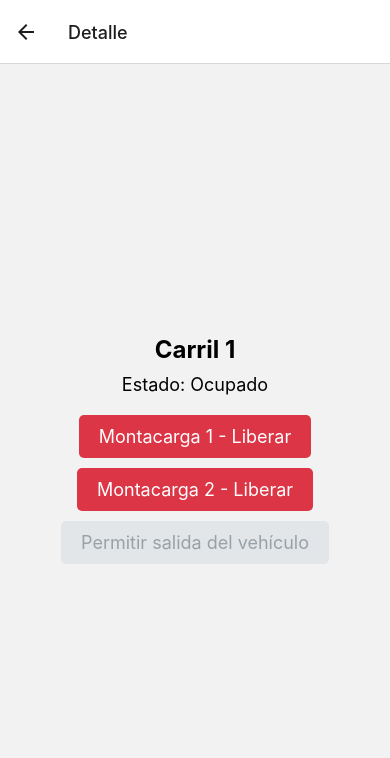
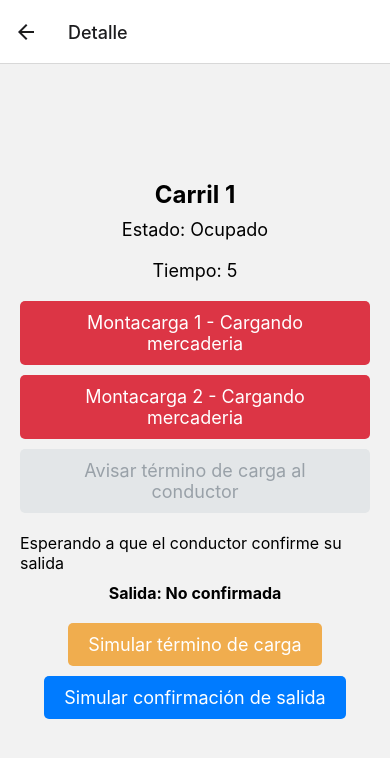
Before and after one commit to proyectosICM/montacarga-auxiliar, a React Native app: screen /Detalle in a window 390 px wide. Shown: the top 758 px of the page. Built offline with nearby package versions, Linux system fonts and the light colour scheme.

Commit message:
Con tiempo

```diff
--- a/screens/AsignarCarril.jsx
+++ b/screens/AsignarCarril.jsx
@@ -5,57 +5,29 @@ import { Button } from "react-native-elements";
 
 export function AsignarCarril() {
   const navigation = useNavigation();
-  const [selectedCarril, setSelectedCarril] = useState(null);
+  const [trabaruedas, setTrabaruedas] = useState(false);
   const [selectedMontacarga, setSelectedMontacarga] = useState(null);
 
-  const handleCarrilSelect = (carril) => {
-    setSelectedCarril(carril);
+  const handleTrabaruedas = () => {
+    setTrabaruedas(true);
   };
 
   const handleMontacargaSelect = (montacarga) => {
     setSelectedMontacarga(montacarga);
   };
 
-  const isContinuarDisabled = !selectedCarril || !selectedMontacarga;
+  const isContinuarDisabled =  !selectedMontacarga || !trabaruedas;
 
   return (
     <View style={styles.container}>
-      <Text style={styles.title}>Seleccione el Carril al que va a asignar</Text>
-      <View style={styles.buttonContainer}>
-        <Button
-          title={"2 Libre"}
-          buttonStyle={[
-            styles.button,
-            selectedCarril === 2 && styles.selectedButton,
-          ]}
-          onPress={() => handleCarrilSelect(2)}
-        />
-        <Button
-          title={"3 Libre"}
-          buttonStyle={[
-            styles.button,
-            selectedCarril === 3 && styles.selectedButton,
-          ]}
-          onPress={() => handleCarrilSelect(3)}
-        />
-        <Button
-          title={"6 Libre"}
-          buttonStyle={[
-            styles.button,
-            selectedCarril === 6 && styles.selectedButton,
-          ]}
-          onPress={() => handleCarrilSelect(6)}
-        />
-        <Button
-          title={"8 Libre"}
-          buttonStyle={[
-            styles.button,
-            selectedCarril === 8 && styles.selectedButton,
-          ]}
-          onPress={() => handleCarrilSelect(8)}
-        />
-      </View>
-
+      <Button
+        title={'Confirmar colocacion de trabaruedas'}
+        buttonStyle={[
+          styles.confirmButton,
+          trabaruedas && styles.confirmButtonGreen, // Agregado
+        ]}
+        onPress={() => handleTrabaruedas()}
+      />
       <Text style={styles.title}>Asignar número de Montacargas</Text>
       <View style={styles.buttonContainer}>
         <Button
@@ -76,12 +48,14 @@ export function AsignarCarril() {
         />
       </View>
 
-      <Text style={styles.infoText}>Carril: {selectedCarril}</Text>
+      <Text style={styles.infoText}>
+        Trabaruedas: {trabaruedas ? "Si" : "No"}
+      </Text>
+
       <Text style={styles.infoText}>
         Nro. Montacargas: {selectedMontacarga}
       </Text>
 
-      {/* Estilo para el botón "Continuar" */}
       <Button
         title={"Continuar"}
         buttonStyle={[
@@ -91,8 +65,6 @@ export function AsignarCarril() {
         disabled={isContinuarDisabled}
         onPress={() => navigation.navigate('Inicio')}
       />
-
-
     </View>
   );
 }
@@ -132,6 +104,14 @@ const styles = StyleSheet.create({
     fontSize: 16,
     marginBottom: 10,
   },
+  confirmButton: {
+    backgroundColor: "#DC3545", // Rojo para botones de confirmación
+    marginVertical: 10,
+    borderRadius: 10,
+  },
+  confirmButtonGreen: {
+    backgroundColor: "#28A745", // Verde cuando se ha confirmado
+  },
   continuarButton: {
     backgroundColor: "#007BFF", // Color para el botón "Continuar"
     marginVertical: 20, // Añade espacio vertical
--- a/screens/DetalleCarril.jsx
+++ b/screens/DetalleCarril.jsx
@@ -1,5 +1,5 @@
 import { useNavigation } from "@react-navigation/native";
-import React, { useState } from "react";
+import React, { useEffect, useState } from "react";
 import { Text, View, StyleSheet, Alert } from "react-native";
 import { Button } from "react-native-elements";
 
@@ -7,16 +7,28 @@ export function DetalleCarril() {
   const navigation = useNavigation();
   const [montacarga1Liberado, setMontacarga1Liberado] = useState(false);
   const [montacarga2Liberado, setMontacarga2Liberado] = useState(false);
+  const [simulacionCompletada, setSimulacionCompletada] = useState(false);
+
+  const [confirmacionSalida, setConfirmacionSalida] = useState(false);
+  const [secondsRemaining, setSecondsRemaining] = useState(0); // Estado para el temporizador
+  const [isEnabled, setIsEnabled] = useState(false);
+  useEffect(() => {
+    // Iniciar el temporizador cuando el componente se monta
+    const interval = setInterval(() => {
+      if (secondsRemaining >= 0) {
+        setSecondsRemaining(secondsRemaining + 1);
+      } else {
+        clearInterval(interval); // Detener el temporizador cuando llegue a cero
+        setIsEnabled(true); // Habilitar el botón
+      }
+    }, 1000); // Actualizar cada 1 segundo
+
+    // Limpieza cuando el componente se desmonta
+    return () => clearInterval(interval);
+  }, [secondsRemaining]);
 
   const Liberar = (montacarga) => {
-    Alert.alert(
-      "Confirmar Liberación",
-      `Seguro que desea liberar el montacarga ${montacarga}?`,
-      [
-        { text: "No", style: "cancel" },
-        { text: "Sí", onPress: () => realizarLiberacion(montacarga) },
-      ]
-    );
+    realizarLiberacion(montacarga);
   };
 
   const realizarLiberacion = (montacarga) => {
@@ -27,18 +39,49 @@ export function DetalleCarril() {
     }
   };
 
+  const Anunciar = () => {
+    Alert.alert(
+      "Confirmar Liberación",
+      `¿Seguro que desea confirmar termino de carga?`,
+      [
+        { text: "No", style: "cancel" },
+        { text: "Sí" },
+      ]
+    );
+  };
+
   const permitirSalidaHabilitado = montacarga1Liberado && montacarga2Liberado;
+
+  const handleSimulacionClick = () => {
+    if (!simulacionCompletada) {
+      if (!montacarga1Liberado) {
+        setMontacarga1Liberado(true);
+      } else if (!montacarga2Liberado) {
+        setMontacarga2Liberado(true);
+        setSimulacionCompletada(true);
+      }
+    } else {
+      setSimulacionCompletada(false);
+      setMontacarga1Liberado(false);
+      setMontacarga2Liberado(false);
+    }
+  };
+
+  const handleConfirmacionSalidaClick = () => {
+    setConfirmacionSalida(true);
+  };
 
   return (
     <View style={styles.container}>
       <Text style={styles.title}>Carril 1</Text>
       <Text style={styles.status}>Estado: Ocupado</Text>
+      <Text style={styles.status}>Tiempo: {secondsRemaining}</Text>
 
       <Button
         title={
           montacarga1Liberado
             ? "Montacarga 1 - Libre"
-            : "Montacarga 1 - Liberar"
+            : "Montacarga 1 - Cargando mercaderia"
         }
         buttonStyle={[
           styles.button,
@@ -50,7 +93,7 @@ export function DetalleCarril() {
         title={
           montacarga2Liberado
             ? "Montacarga 2 - Libre"
-            : "Montacarga 2 - Liberar"
+            : "Montacarga 2 - Cargando mercaderia"
         }
         buttonStyle={[
           styles.button,
@@ -60,13 +103,36 @@ export function DetalleCarril() {
       />
 
       <Button
-        title={"Permitir salida del vehículo"}
+        title={"Avisar término de carga al conductor"}
         buttonStyle={[
           styles.salidaButton,
           !permitirSalidaHabilitado && styles.disabledButton,
         ]}
         disabled={!permitirSalidaHabilitado}
-        onPress={() => navigation.navigate('Inicio')}
+        onPress={() => Anunciar()}
+      />
+
+      <Text style={styles.waitText}>Esperando a que el conductor confirme su salida</Text>
+      <Text style={styles.confirmationText}>
+        {confirmacionSalida ? "Salida: Confirmada" : "Salida: No confirmada"}
+      </Text>
+
+      <Button
+        title={simulacionCompletada ? 'Simulación Completada' : 'Simular término de carga'}
+        buttonStyle={[
+          styles.simulateButton,
+          simulacionCompletada && styles.simulationCompletedButton,
+        ]}
+        onPress={handleSimulacionClick}
+      />
+
+      <Button
+        title={'Simular confirmación de salida'}
+        buttonStyle={[
+          styles.confirmationButton,
+          confirmacionSalida && styles.confirmationCompletedButton,
+        ]}
+        onPress={handleConfirmacionSalidaClick}
       />
     </View>
   );
@@ -108,6 +174,36 @@ const styles = StyleSheet.create({
   disabledButton: {
     backgroundColor: "#CCC", // Color para botones deshabilitados
   },
+  simulateButton: {
+    backgroundColor: "#F0AD4E", // Color para el botón de simulación
+    paddingHorizontal: 20,
+    paddingVertical: 10,
+    borderRadius: 5,
+    marginBottom: 10,
+    marginTop: 20,
+  },
+  simulationCompletedButton: {
+    backgroundColor: "#28A745", // Cambiar a verde cuando la simulación está completada
+  },
+  confirmationButton: {
+    backgroundColor: "#007BFF", // Color para el botón de confirmación
+    paddingHorizontal: 20,
+    paddingVertical: 10,
+    borderRadius: 5,
+    marginBottom: 10,
+  },
+  confirmationCompletedButton: {
+    backgroundColor: "#28A745", // Cambiar a verde cuando la confirmación está completada
+  },
+  waitText: {
+    fontSize: 16,
+    marginTop: 10,
+  },
+  confirmationText: {
+    fontSize: 16,
+    marginTop: 10,
+    fontWeight: "bold",
+  },
 });
 
 export default DetalleCarril;
--- a/screens/MenuCarril.jsx
+++ b/screens/MenuCarril.jsx
@@ -15,21 +15,21 @@ export function MenuCarril() {
       <Text style={styles.title}>Carriles</Text>
       <View style={styles.row}>
         <View style={styles.column}>
-          <Button title={"1 Ocupado"} buttonStyle={styles.ocupadoButton} onPress={() => Detalles()}/>
+          <Button title={"1 Ocupado - 2 Montacargas"} buttonStyle={styles.ocupadoButton} onPress={() => Detalles()}/>
           <Button title={"2 Libre"} buttonStyle={styles.libreButton} onPress={() => Detalles()}/>
         </View>
         <View style={styles.column}>
           <Button title={"3 Libre"} buttonStyle={styles.libreButton} onPress={() => Detalles()}/>
-          <Button title={"4 Ocupado"} buttonStyle={styles.ocupadoButton} onPress={() => Detalles()}/>
+          <Button title={"4 Pendiente"} buttonStyle={styles.pendienteButton} onPress={() => navigation.navigate('Asignar')}/>
         </View>
       </View>
       <View style={styles.row}>
         <View style={styles.column}>
-          <Button title={"5 Ocupado"} buttonStyle={styles.ocupadoButton} onPress={() => Detalles()}/>
-          <Button title={"6 Libre"} buttonStyle={styles.libreButton} onPress={() => Detalles()}/>
+          <Button title={"5 Ocupado - 1 Montacarga"} buttonStyle={styles.ocupadoButton} onPress={() => Detalles()}/>
+          <Button title={"6 Pendiente"} buttonStyle={styles.pendienteButton} onPress={() => navigation.navigate('Asignar')}/>
         </View>
         <View style={styles.column}>
-          <Button title={"7 Ocupado"} buttonStyle={styles.ocupadoButton} onPress={() => Detalles()}/>
+          <Button title={"7 Ocupado - 2 Montacargas"} buttonStyle={styles.ocupadoButton} onPress={() => Detalles()}/>
           <Button title={"8 Libre"} buttonStyle={styles.libreButton} onPress={() => Detalles()}/>
         </View>
       </View>
@@ -70,9 +70,16 @@ const styles = StyleSheet.create({
     marginBottom: 5,
     width: 120,
   },
+  pendienteButton: {
+    backgroundColor: "#FFC107", // Amarillo para botones pendientes
+    marginBottom: 5,
+    width: 120,
+  },
   scanButton: {
     backgroundColor: "#007BFF", // Azul para botón de escanear QR
     marginTop: 20,
     width: 200,
   },
 });
+
+export default MenuCarril;
```
